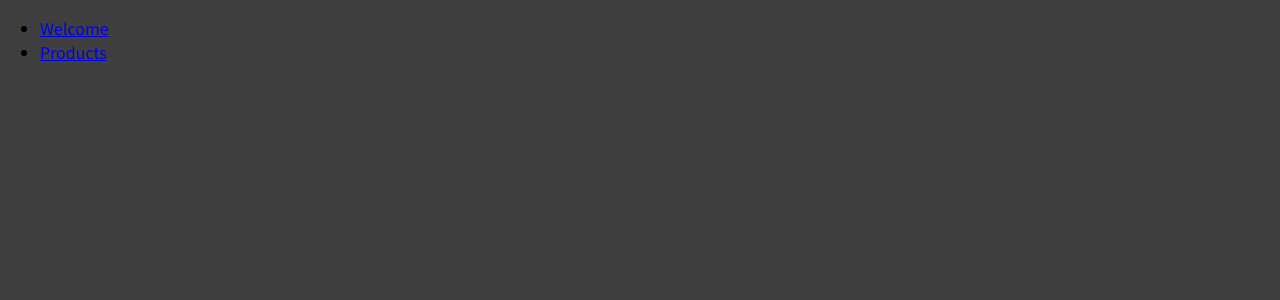
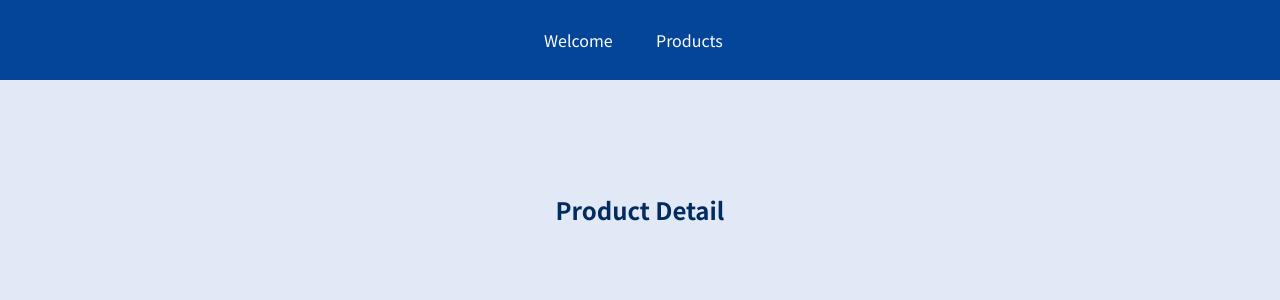
Before and after one commit to tonynnabs/react-router, a JavaScript app: page /product-detail/1 in a window 1280 px wide. Shown: the top 300 px of the page. Built offline with nearby package versions, Linux system fonts and the light colour scheme.

Commit message:
adding dynamic route param

```diff
--- a/src/App.js
+++ b/src/App.js
@@ -1,5 +1,6 @@
 import { Route } from "react-router-dom";
 import MainHeader from "./components/MainHeader";
+import ProductDetail from "./pages/ProductDetail";
 import Products from "./pages/Products";
 import Welcome from "./pages/Welcome";
 
@@ -14,6 +15,9 @@
       <Route  path="/products">
         <Products/>
       </Route>
+      <Route  path="/product-detail/:productId">
+        <ProductDetail/>
+      </Route>
       </main>
     </div>
   );
--- a/src/components/MainHeader.js
+++ b/src/components/MainHeader.js
@@ -1,15 +1,16 @@
-import { Link } from "react-router-dom";
+import { NavLink } from "react-router-dom";
+import classes from './MainHeader.module.css';
 
 const MainHeader = () => {
   return (
-    <header>
+    <header className={classes.header}>
       <nav>
         <ul>
           <li>
-            <Link to="/welcome">Welcome</Link>
+            <NavLink activeClassName={classes.active} to="/welcome">Welcome</NavLink>
           </li>
           <li>
-            <Link to="/products">Products</Link>
+            <NavLink activeClassName={classes.active} to="/products">Products</NavLink>
           </li>
         </ul>
       </nav>
--- /dev/null
+++ b/src/components/MainHeader.module.css
@@ -0,0 +1,38 @@
+.header {
+    width: 100%;
+    height: 5rem;
+    background-color: #044599;
+    padding: 0 10%;
+  }
+
+  .header nav {
+    height: 100%;
+  }
+
+  .header ul {
+    height: 100%;
+    list-style: none;
+    display: flex;
+    padding: 0;
+    margin: 0;
+    align-items: center;
+    justify-content: center;
+  }
+
+  .header li {
+    margin: 0 1rem;
+    width: 5rem;
+  }
+
+  .header a {
+    color: white;
+    text-decoration: none;
+  }
+
+  .header a:hover,
+  .header a:active,
+  .header a.active {
+    color: #95bcf0;
+    padding-bottom: 0.25rem;
+    border-bottom: 4px solid #95bcf0;
+  }
--- a/src/index.css
+++ b/src/index.css
@@ -10,5 +10,17 @@
 
 body {
   margin: 0;
-  background-color: #3f3f3f;
+  background-color: #e0e9f5;
 }
+
+main {
+  margin-top: 7rem;
+  text-align: center;
+}
+
+h1,
+h2,
+h3,
+p {
+  color: #042b5f;
+}
--- /dev/null
+++ b/src/pages/ProductDetail.js
@@ -0,0 +1,9 @@
+const ProductDetail = () => {
+  return (
+    <section>
+      <h1>Product Detail</h1>
+    </section>
+  );
+};
+
+export default ProductDetail;
```
Also changed, not shown: 1 other file (tests, documents, lock files or other folders).
